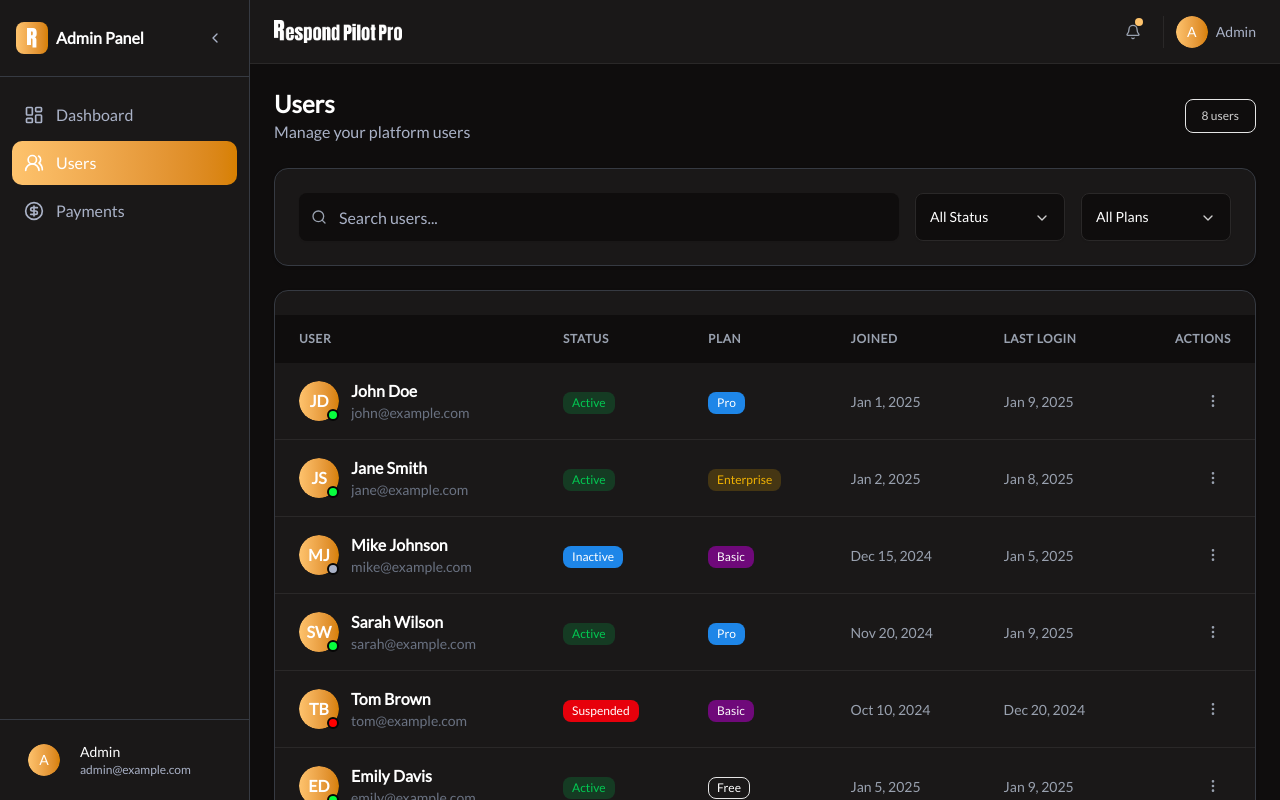
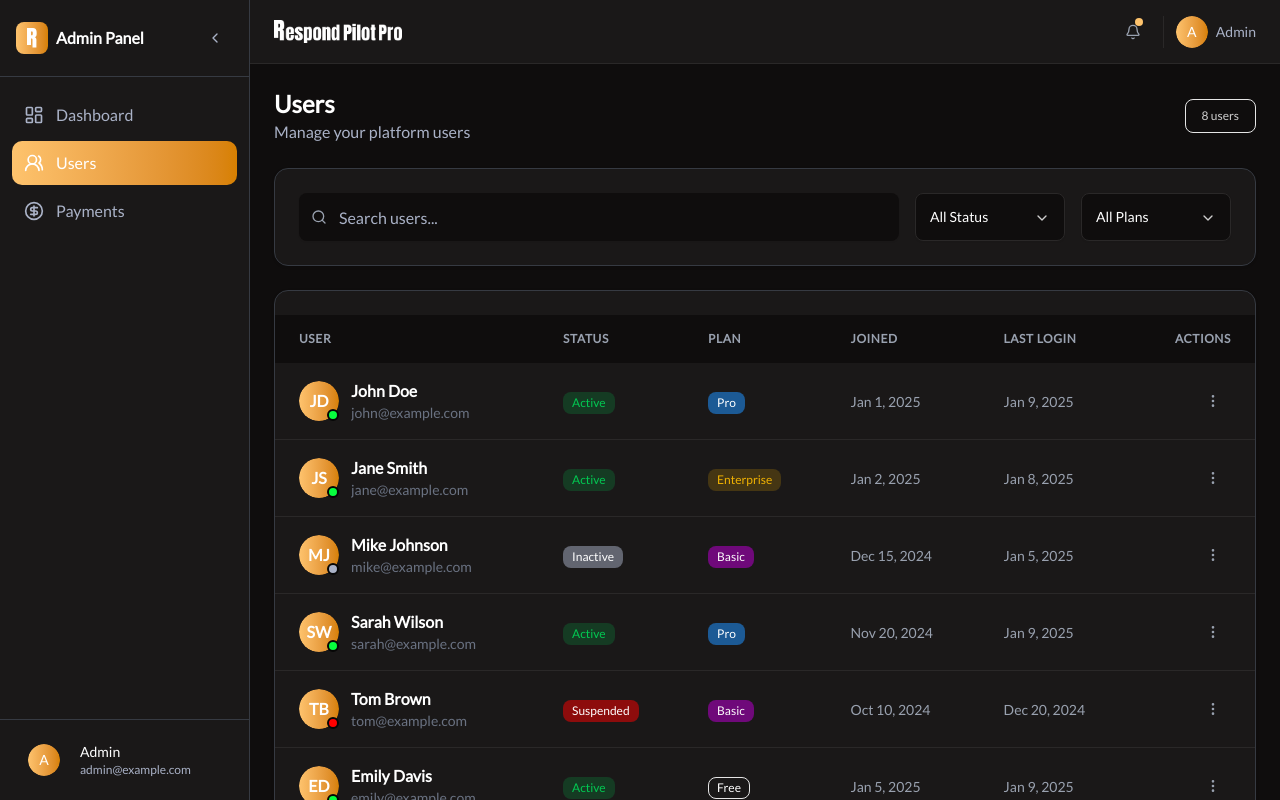
Before and after one commit to softmindsol/respond-pilot-pro-admin, a React (Vite) app: page /users in a window 1280 px wide. Built offline with nearby package versions, Linux system fonts and the light colour scheme; no server answers; sample sign-in values are in the browser's storage.

Commit message:
style: update inactive status color to tertiary and add new tertiary badge variant for improved visual distinction

```diff
--- a/src/components/UsersComponents/usersTable.jsx
+++ b/src/components/UsersComponents/usersTable.jsx
@@ -23,7 +23,7 @@ import {
 
 const statusColors = {
   active: "success",
-  inactive: "secondary",
+  inactive: "tertiary",
   suspended: "destructive",
 };
 
--- a/src/components/ui/badge.jsx
+++ b/src/components/ui/badge.jsx
@@ -11,9 +11,11 @@ const badgeVariants = cva(
         default:
           "border-transparent bg-[#6f097a] text-primary-foreground [a&]:hover:bg-primary/90",
         secondary:
-          "border-transparent bg-[#1e86e8] text-white [a&]:hover:bg-secondary/90",
+          "border-transparent bg-[#1e86e899] text-white [a&]:hover:bg-secondary/90",
+        tertiary:
+          "border-transparent bg-light/50 text-white font-semibold",
         destructive:
-          "border-transparent bg-destructive text-white [a&]:hover:bg-destructive/90 focus-visible:ring-destructive/20 dark:focus-visible:ring-destructive/40 dark:bg-destructive/60",
+          "border-transparent bg-red/50 text-white [a&]:hover:bg-destructive/90 focus-visible:ring-destructive/20 dark:focus-visible:ring-destructive/40 dark:bg-destructive/60",
         outline:
           "text-white [a&]:hover:bg-accent [a&]:hover:text-accent-foreground",
         success: "border-transparent bg-green-500/20 text-green-500",
```
